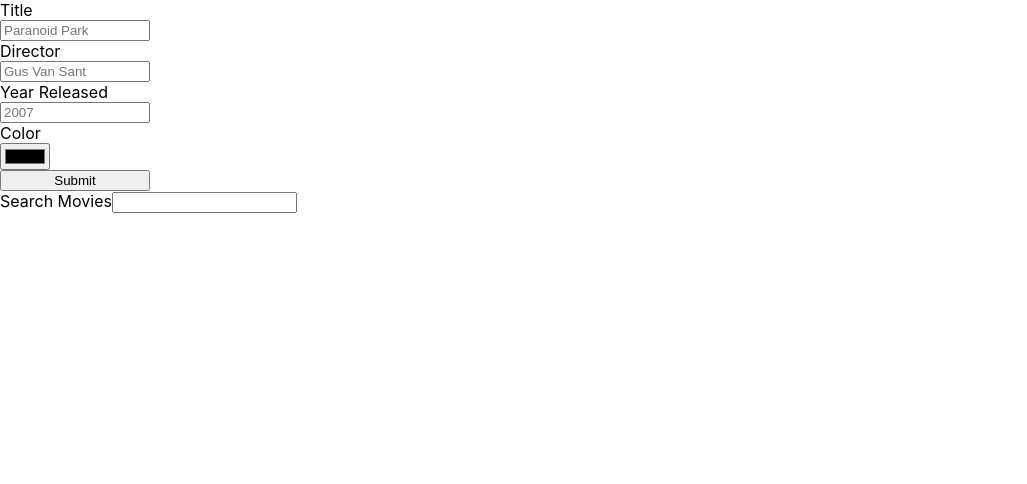
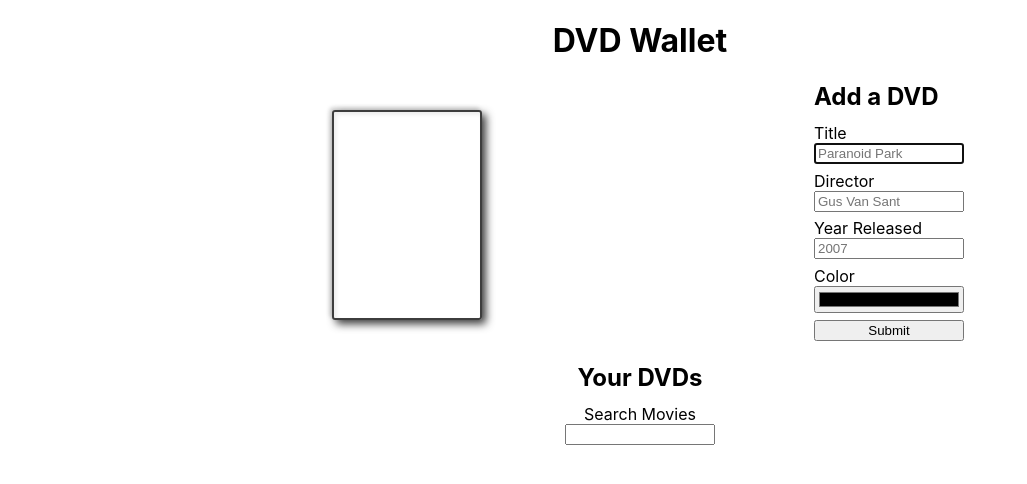
Before and after one commit to ryanflitcroft/movie-list, a React (Create React App) app: page / in a window 1280 px wide. Shown: the top 484 px of the page, without its empty margins (0-1027 px from the left). Built offline with nearby package versions, Linux system fonts and the light colour scheme.

Commit message:
passing test, css styles

```diff
--- a/package.json
+++ b/package.json
@@ -3,7 +3,7 @@
   "version": "0.1.0",
   "private": true,
   "dependencies": {
-    "@supabase/supabase-js": "^1.28.5",
+    "@supabase/supabase-js": "^1.30.0",
     "@testing-library/jest-dom": "^5.15.1",
     "@testing-library/react": "^11.2.7",
     "@testing-library/user-event": "^12.8.3",
--- a/src/App.css
+++ b/src/App.css
@@ -1,5 +1,66 @@
+* {
+  box-sizing: border-box;
+}
+
+html,
+body,
+#root {
+  width: 100%;
+  height: 100%;
+}
+
+header {
+  display: flex;
+  flex-direction: column;
+  align-items: center;
+}
+
+h2 {
+  margin: 0 0 0.5em;
+}
+
+main {
+  width: 100%;
+  display: flex;
+  flex-direction: column;
+}
+
+section {
+  display: flex;
+  justify-content: space-evenly;
+  align-items: center;
+}
+
+section div {
+  display: flex;
+  flex-direction: column;
+  align-items: center;
+  margin: 1em;
+}
+
+article {
+  width: 150px;
+  height: 210px;
+  display: flex;
+  flex-direction: column;
+  justify-content: space-around;
+  align-items: center;
+  border: 0.15em solid #3d3d3d;
+  border-radius: 3px;
+  margin: 1em;
+  box-shadow: 0.25em 0.25em 0.5em #3d3d3d,
+              -0.15em -0.15em 0.25em #d3d3d3,
+              inset 0.15em 0.15em 0.25em #ececec;
+}
+
 form {
   width: 150px;
   display: flex;
   flex-direction: column;
 }
+
+button,
+input {
+  margin: 0 0 0.5em;
+  width: 150px;
+}
--- a/src/Header/Header.js
+++ b/src/Header/Header.js
@@ -3,7 +3,7 @@ import React from 'react';
 export default function Header() {
   return (
     <header>
-
+      <h1>DVD Wallet</h1>
     </header>
   );
 }
--- a/src/Main/Main.js
+++ b/src/Main/Main.js
@@ -1,6 +1,8 @@
 import React, { useEffect } from 'react';
 import MovieList from './MovieList';
 import MovieForm from './MovieForm';
+import Movie from './Movie';
+import MovieFilter from './MovieFilter';
 
 export default function Main({
   allMovies, setAllMovies,
@@ -23,15 +25,24 @@ export default function Main({
   }
   , [allMovies, filter, setFilteredMovies]);
 
-
-
   return (
     <main>
+      <section>
+        <Movie movieTitle={movieTitle}
+          movieDirector={movieDirector}
+          yearReleased={yearReleased}
+          color={color} />
         <MovieForm movieTitle={movieTitle} setMovieTitle={setMovieTitle}
           movieDirector={movieDirector} setMovieDirector={setMovieDirector}
           yearReleased={yearReleased} setYearReleased={setYearReleased}
           color={color} setColor={setColor}
           allMovies={allMovies} setAllMovies={setAllMovies} />
+      </section>
+      <section>
+        <MovieFilter filter={filter}
+          setFilter={setFilter} />
+      </section>
+      <section>
         <MovieList allMovies={allMovies} setAllMovies={setAllMovies}
           filteredMovies={filteredMovies}
           filter={filter} setFilter={setFilter}
@@ -39,6 +50,8 @@ export default function Main({
           movieDirector={movieDirector}
           yearReleased={yearReleased}
           color={color} />
+      </section>
+
     </main>
   );
 }
--- a/src/Main/Movie.js
+++ b/src/Main/Movie.js
@@ -1,14 +1,18 @@
 import React from 'react';
 
-export default function Movie({ movie,
+export default function Movie({ id,
+  movieTitle,
+  movieDirector,
+  yearReleased,
+  color,
   deleteMovie }) {
 
   return (
-    <div onClick={() => deleteMovie(movie.id)}
-      style={{ backgroundColor: movie.color }}>
-      <h3>{movie.movieTitle}</h3>
-      <p>{movie.movieDirector}</p>
-      <p>{movie.yearReleased}</p>
-    </div>
+    <article onClick={() => deleteMovie && deleteMovie(id)}
+      style={{ backgroundColor: color }}>
+      <h3>{movieTitle}</h3>
+      <p>{movieDirector}</p>
+      <p>{yearReleased}</p>
+    </article>
   );
 }
--- a/src/Main/MovieFilter.js
+++ b/src/Main/MovieFilter.js
@@ -5,12 +5,13 @@ export default function MovieFilter({
   setFilter
 }) {
   return (
-    <>
+    <div>
+      <h2>Your DVDs</h2>
       <label htmlFor='filter'>Search Movies</label>
       <input onChange={(e) => setFilter(e.target.value)}
         name='filter'
         type='text'
         value={filter} />
-    </>
+    </div>
   );
 }
--- a/src/Main/MovieForm.js
+++ b/src/Main/MovieForm.js
@@ -27,15 +27,17 @@ export default function MovieForm({
   }
 
   return (
-    <section>
+    <>
       <form onSubmit={handleSubmit}>
+        <h2>Add a DVD</h2>
         <label htmlFor='name'>Title</label>
         <input onChange={(e) => setMovieTitle(e.target.value)}
           name='title'
           type='text'
           placeholder='Paranoid Park'
           value={movieTitle}
-          required />
+          required
+          autoFocus />
         <label htmlFor='director'>Director</label>
         <input onChange={(e) => setMovieDirector(e.target.value)}
           name='director'
@@ -47,7 +49,7 @@ export default function MovieForm({
         <input onChange={(e) => setYearReleased(e.target.value)}
           name='yearReleased'
           type='number'
-          min='1900'
+          min='1888'
           max='2022'
           placeholder='2007'
           value={yearReleased}
@@ -59,6 +61,6 @@ export default function MovieForm({
           required />
         <button value='submit'>Submit</button>
       </form>
-    </section>
+    </>
   );
 }
--- a/src/Main/MovieList.js
+++ b/src/Main/MovieList.js
@@ -1,17 +1,10 @@
 import React from 'react';
 import Movie from './Movie';
-import MovieFilter from './MovieFilter';
 
 export default function MovieList({
   allMovies,
   setAllMovies,
   filteredMovies,
-  filter,
-  setFilter,
-  // movieTitle,
-  // movieDirector,
-  // yearReleased,
-  // color
 }) {
 
   function deleteMovie(id) {
@@ -21,15 +14,18 @@ export default function MovieList({
   }
 
   return (
+    <>
       <section>
-      <MovieFilter filter={filter}
-        setFilter={setFilter} />
-
         {filteredMovies.map((movie, i) =>
           <Movie key={movie, i}
-          movie={movie}
+            id={movie.id}
+            movieTitle={movie.movieTitle}
+            movieDirector={movie.movieDirector}
+            yearReleased={movie.yearReleased}
+            color={movie.color}
             deleteMovie={deleteMovie} />
         )}
       </section>
+    </>
   );
 }
```
Also changed, not shown: 2 other files (tests, documents, lock files or other folders). Lines whose indentation alone changed are shown as unchanged.
